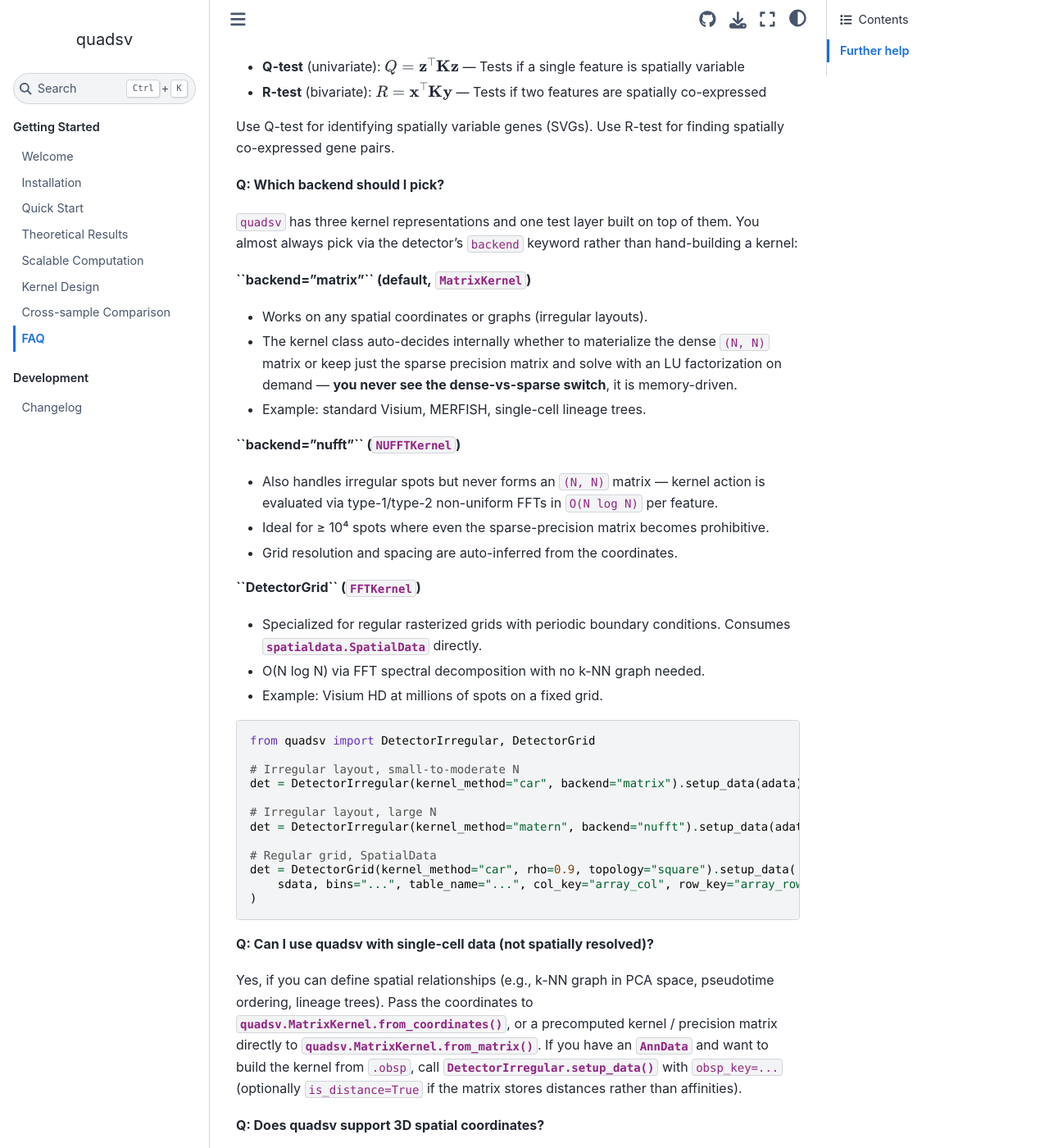
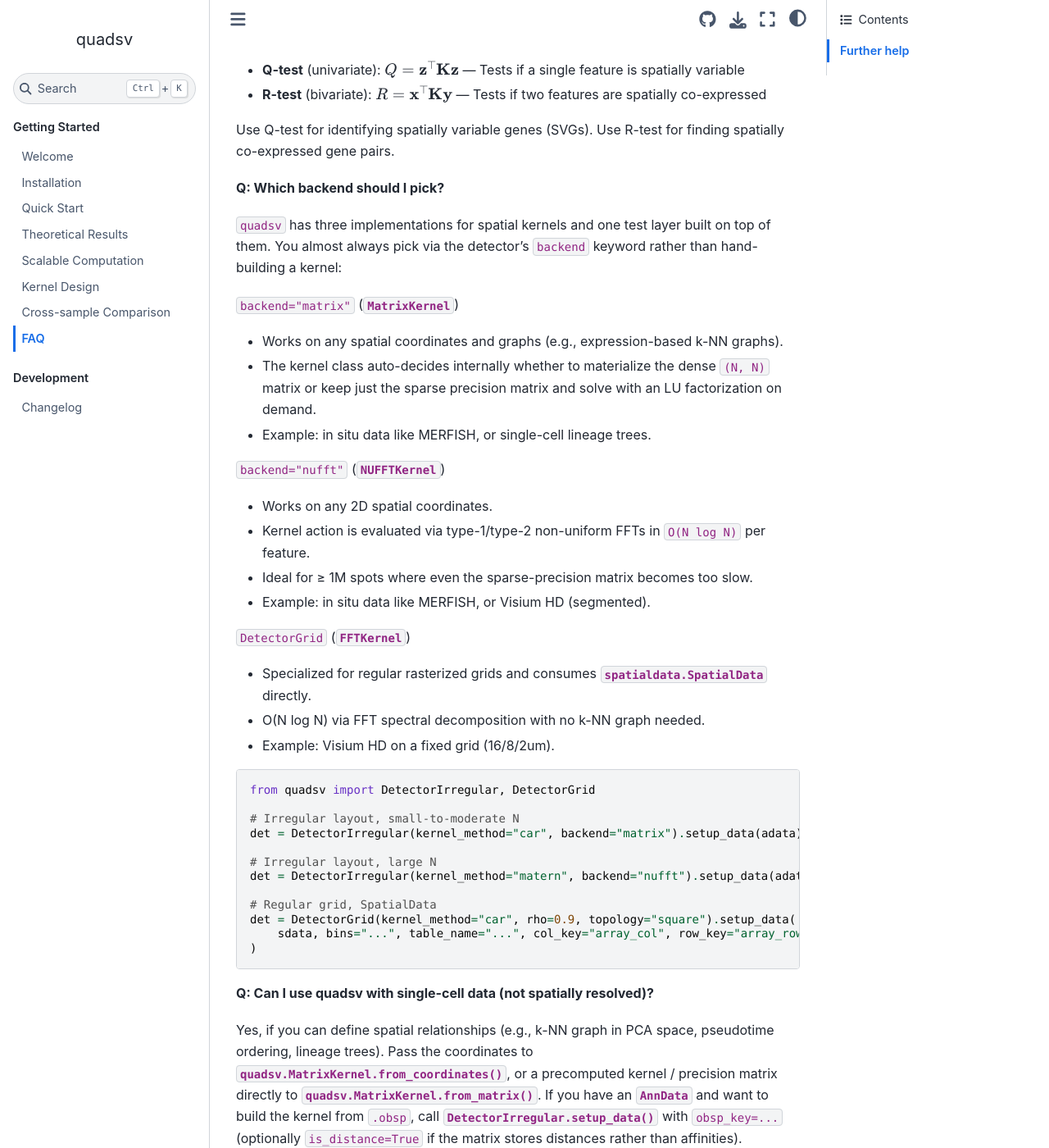
Before and after one commit to JiayuSuPKU/EquivSVT, a Sphinx documentation site: the page built from docs/guides/faq.rst, in a window 1280 px wide and 1400 px high, scrolled down 788 px. Shown: the whole window at 82% size. Built offline with Sphinx 7.4.7 and the Sphinx Book theme 1.1.4, drawn with Linux system fonts in a browser that asks for light colours; pages that are not in the unit, such as notebooks, are missing from menus; some of the changed text lies outside the part shown.

Commit message:
setuptools-scm auto-version + trim deps + doc polish

```diff
--- a/docs/guides/faq.rst
+++ b/docs/guides/faq.rst
@@ -40,34 +40,30 @@
 
 **Q: Which backend should I pick?**
 
-``quadsv`` has three kernel representations and one test layer built on top
-of them. You almost always pick via the detector's ``backend`` keyword
-rather than hand-building a kernel:
+``quadsv`` has three implementations for spatial kernels and one test layer built on top of them.
+You almost always pick via the detector's ``backend`` keyword rather than hand-building a kernel:
 
-**``backend="matrix"`` (default,** :class:`~quadsv.MatrixKernel`\ **)**
+``backend="matrix"`` (:class:`~quadsv.MatrixKernel`)
 
-- Works on any spatial coordinates or graphs (irregular layouts).
+- Works on any spatial coordinates and graphs (e.g., expression-based k-NN graphs).
 - The kernel class auto-decides internally whether to materialize the dense
   ``(N, N)`` matrix or keep just the sparse precision matrix and solve with
-  an LU factorization on demand — **you never see the dense-vs-sparse
-  switch**, it is memory-driven.
-- Example: standard Visium, MERFISH, single-cell lineage trees.
+  an LU factorization on demand.
+- Example: in situ data like MERFISH, or single-cell lineage trees.
 
-**``backend="nufft"`` (**\ :class:`~quadsv.NUFFTKernel`\ **)**
+``backend="nufft"`` (:class:`~quadsv.NUFFTKernel`)
 
-- Also handles irregular spots but never forms an ``(N, N)`` matrix —
-  kernel action is evaluated via type-1/type-2 non-uniform FFTs in
+- Works on any 2D spatial coordinates.
+- Kernel action is evaluated via type-1/type-2 non-uniform FFTs in
   ``O(N log N)`` per feature.
-- Ideal for ≥ 10⁴ spots where even the sparse-precision matrix becomes
-  prohibitive.
-- Grid resolution and spacing are auto-inferred from the coordinates.
+- Ideal for ≥ 1M spots where even the sparse-precision matrix becomes too slow.
+- Example: in situ data like MERFISH, or Visium HD (segmented).
 
-**``DetectorGrid`` (**\ :class:`~quadsv.FFTKernel`\ **)**
+``DetectorGrid`` (:class:`~quadsv.FFTKernel`)
 
-- Specialized for regular rasterized grids with periodic boundary
-  conditions. Consumes :class:`spatialdata.SpatialData` directly.
+- Specialized for regular rasterized grids and consumes :class:`spatialdata.SpatialData` directly.
 - O(N log N) via FFT spectral decomposition with no k-NN graph needed.
-- Example: Visium HD at millions of spots on a fixed grid.
+- Example: Visium HD on a fixed grid (16/8/2um).
 
 .. code-block:: python
 
@@ -98,6 +94,7 @@
 **Q: Does quadsv support 3D spatial coordinates?**
 
 Yes, but currently only for matrix-based kernels. Pass 3D coordinates to :meth:`quadsv.kernels.MatrixKernel.from_coordinates` as usual.
+If you would like to see NUFFT and FFT backends support 3D coordinates, please open a feature request at `https://github.com/JiayuSuPKU/EquivSVT/issues`.
 
 
 Further help
```
Also changed, not shown: other parts of docs/guides/faq.rst (+2 -2 lines), docs/guides/multisample.rst (+7 -50 lines), pyproject.toml (+17 -8 lines), quadsv/__init__.py (+11 -4 lines), 1 other file.
